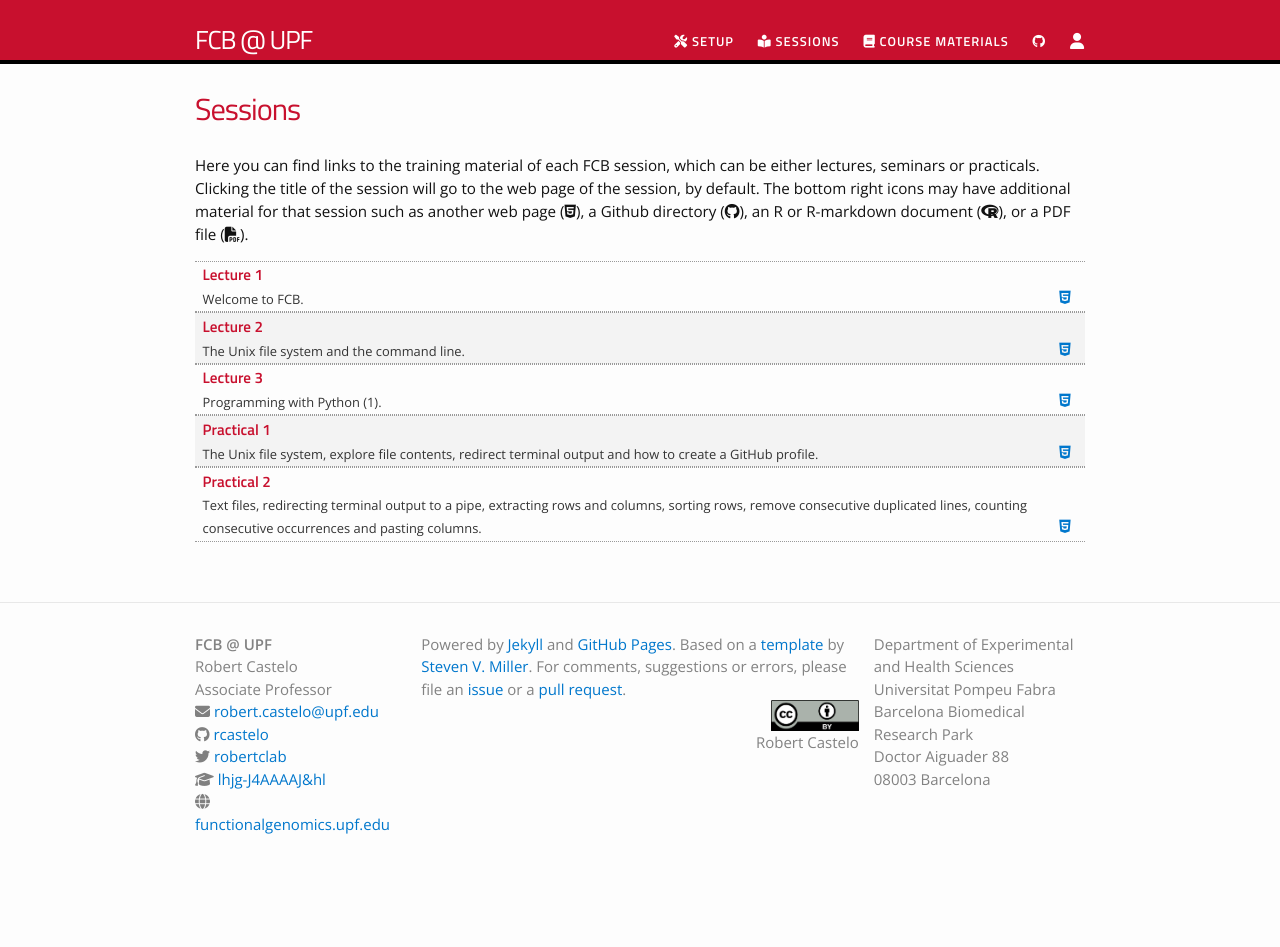
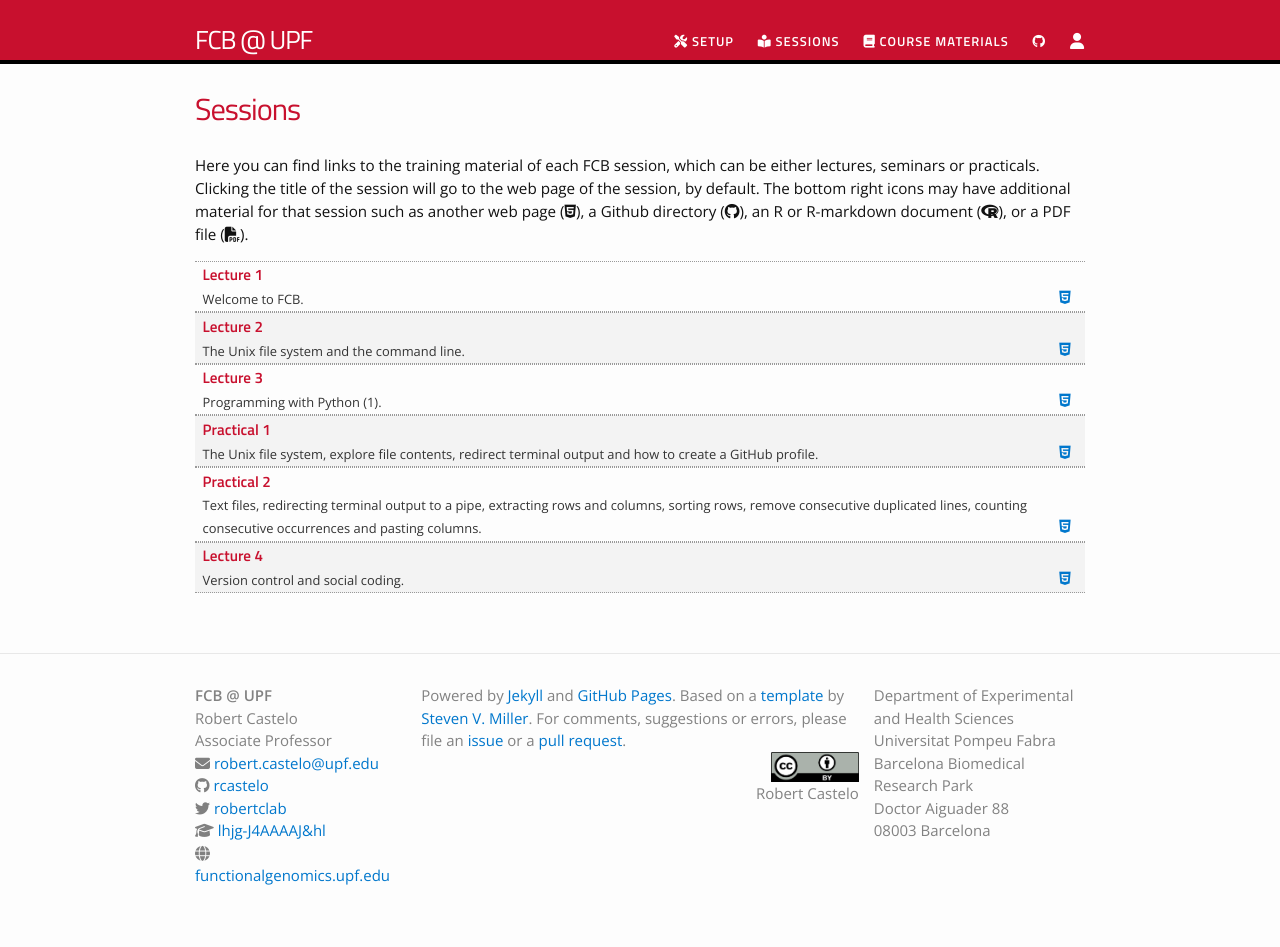
Before and after one commit to funcompbio/funcompbio.github.io, a Jekyll site: the page built from sessions.md, in a window 1280 px wide. Built offline with Jekyll 4.4.1, drawn with Linux system fonts in a browser that asks for light colours; nearby versions of some CDN libraries; before the commit the page ends 900 px from its top, so only the background shows below that.

Commit message:
Added lecture 4 to the session list.

```diff
--- a/_data/sessions.yml
+++ b/_data/sessions.yml
@@ -22,3 +22,8 @@
   dirname: practical2
   slides: Practical2
   desc: "Text files, redirecting terminal output to a pipe, extracting rows and columns, sorting rows, remove consecutive duplicated lines, counting consecutive occurrences and pasting columns."
+
+- title: "Lecture 4"
+  dirname: lecture4
+  slides: Lecture4
+  desc: "Version control and social coding."
```
